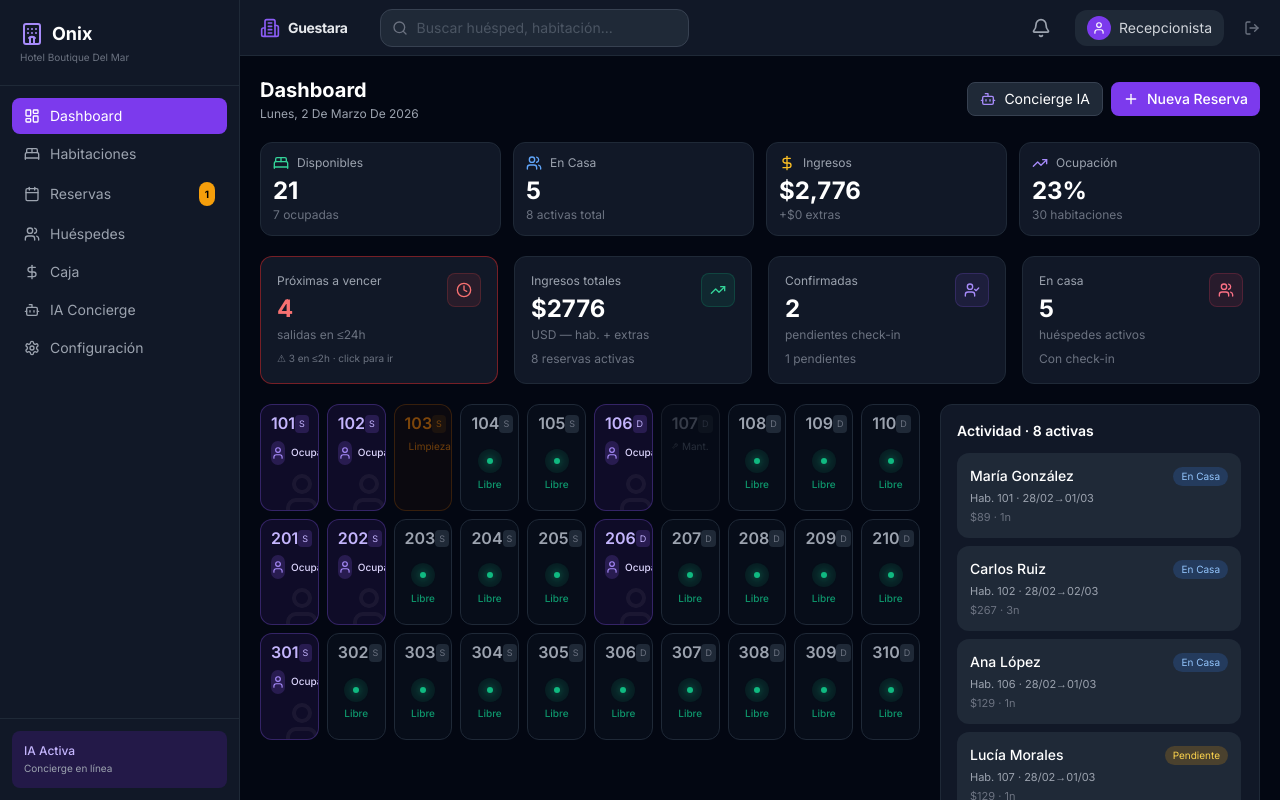
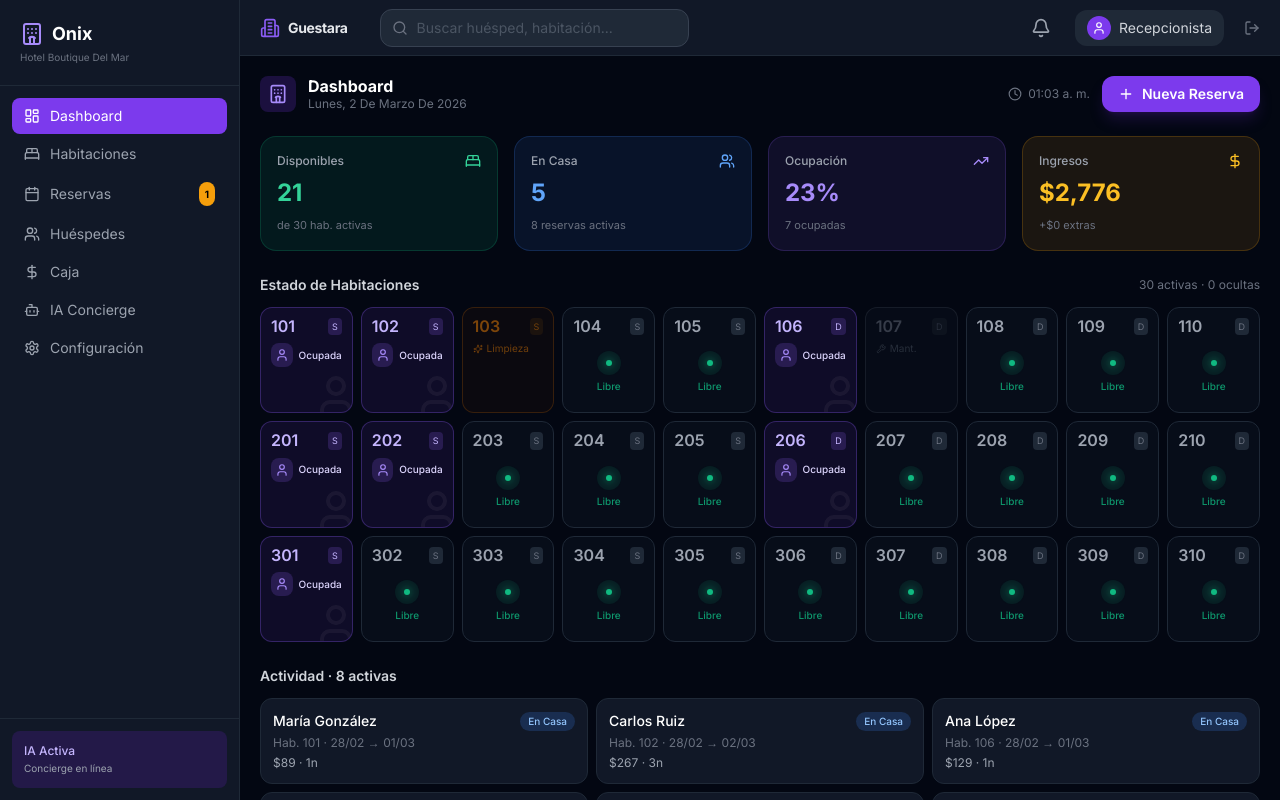
Before and after one commit to guestara-dev/guestara, a Next.js app: page / in a window 1280 px wide. Built offline with nearby package versions, Linux system fonts and the light colour scheme.

Commit message:
fix(P1+P3): dashboard filtra enabled rooms + rediseño profesional

```diff
--- a/app/page.tsx
+++ b/app/page.tsx
@@ -1,11 +1,10 @@
 'use client'
 import { useState, useEffect } from 'react'
-import StatsGrid from '@/components/StatsGrid'
 import RoomGrid from '@/components/RoomGrid'
 import ReservationModal from '@/components/ReservationModal'
 import GuestModal from '@/components/GuestModal'
 import { useStore } from '@/lib/store'
-import { Plus, Bot, TrendingUp, Users, BedDouble, DollarSign } from 'lucide-react'
+import { Plus, BedDouble, Users, DollarSign, TrendingUp, Clock, Hotel } from 'lucide-react'
 
 const statusCfg: Record<string,{label:string;cls:string}> = {
   'pending':    {label:'Pendiente',  cls:'bg-amber-500/20 text-amber-300'},
@@ -17,104 +16,141 @@ const statusCfg: Record<string,{label:string;cls:string}> = {
 
 export default function Dashboard() {
   const [showModal, setShowModal] = useState(false)
-  const { reservations, rooms, extras, setSelectedGuest, selectedRoomNumber, setSelectedRoomNumber } = useStore()
+  const { reservations, rooms, extras, hotelLogo, setSelectedGuest, selectedRoomNumber, setSelectedRoomNumber } = useStore()
+  const [mounted, setMounted] = useState(false)
+  useEffect(() => setMounted(true), [])
 
-  const active    = reservations.filter(r => !['cancelled','completed'].includes(r.status))
-  const inHouse   = reservations.filter(r => r.status === 'checked-in')
-  const available = rooms.filter(r => r.status === 'available').length
-  const occupied  = rooms.filter(r => r.status === 'occupied').length
-  const revenue   = reservations.filter(r => r.status !== 'cancelled').reduce((s,r) => s + r.amount, 0)
-  const extrasRev = (extras ?? []).reduce((s,e) => s + e.total, 0)
+  // P1 FIX: use only enabled rooms for all metrics
+  const enabledRooms  = rooms.filter(r => r.enabled !== false)
+  const active        = reservations.filter(r => !['cancelled','completed'].includes(r.status))
+  const inHouse       = reservations.filter(r => r.status === 'checked-in')
+  const available     = enabledRooms.filter(r => r.status === 'available').length
+  const occupied      = enabledRooms.filter(r => r.status === 'occupied').length
+  const occupancyPct  = enabledRooms.length > 0 ? Math.round((occupied / enabledRooms.length) * 100) : 0
+  const revenue       = reservations.filter(r => r.status !== 'cancelled').reduce((s,r) => s + r.amount, 0)
+  const extrasRev     = (extras ?? []).reduce((s,e) => s + e.total, 0)
+  const totalRevenue  = revenue + extrasRev
 
   const today = new Date().toLocaleDateString('es-CL', { weekday:'long', year:'numeric', month:'long', day:'numeric' })
+  const time  = mounted ? new Date().toLocaleTimeString('es-CL', { hour:'2-digit', minute:'2-digit' }) : '--:--'
 
   useEffect(() => { if (selectedRoomNumber) setShowModal(true) }, [selectedRoomNumber])
   const handleClose = () => { setShowModal(false); setSelectedRoomNumber(null) }
 
+  const stats = [
+    {
+      label: 'Disponibles',
+      value: available,
+      sub: `de ${enabledRooms.length} hab. activas`,
+      icon: BedDouble,
+      color: 'text-emerald-400',
+      bg: 'bg-emerald-500/10 border-emerald-500/20',
+    },
+    {
+      label: 'En Casa',
+      value: inHouse.length,
+      sub: `${active.length} reservas activas`,
+      icon: Users,
+      color: 'text-blue-400',
+      bg: 'bg-blue-500/10 border-blue-500/20',
+    },
+    {
+      label: 'Ocupación',
+      value: `${occupancyPct}%`,
+      sub: `${occupied} ocupadas`,
+      icon: TrendingUp,
+      color: 'text-violet-400',
+      bg: 'bg-violet-500/10 border-violet-500/20',
+    },
+    {
+      label: 'Ingresos',
+      value: `$${totalRevenue.toLocaleString()}`,
+      sub: `+$${extrasRev.toLocaleString()} extras`,
+      icon: DollarSign,
+      color: 'text-amber-400',
+      bg: 'bg-amber-500/10 border-amber-500/20',
+    },
+  ]
+
   return (
-    <div className="p-5 space-y-5">
-      {/* Header */}
+    <div className="flex flex-col gap-6 p-5 min-h-screen">
+
+      {/* ── TOP BAR ── */}
       <div className="flex items-center justify-between">
-        <div>
-          <h1 className="text-xl font-bold">Dashboard</h1>
-          <p className="text-gray-400 text-xs mt-0.5 capitalize">{today}</p>
+        <div className="flex items-center gap-3">
+          {hotelLogo
+            ? <img src={hotelLogo} alt="logo" className="h-9 w-9 object-contain rounded-lg" />
+            : <div className="h-9 w-9 rounded-lg bg-violet-600/20 flex items-center justify-center"><Hotel className="w-5 h-5 text-violet-400" /></div>
+          }
+          <div>
+            <h1 className="text-base font-bold leading-tight">Dashboard</h1>
+            <p className="text-xs text-gray-500 capitalize">{today}</p>
+          </div>
         </div>
-        <div className="flex gap-2">
-          <button className="flex items-center gap-2 bg-gray-800 hover:bg-gray-700 border border-gray-700 px-3 py-1.5 rounded-lg text-sm transition-colors">
-            <Bot className="w-4 h-4 text-violet-400"/>Concierge IA
-          </button>
-          <button onClick={() => setShowModal(true)}
-            className="flex items-center gap-2 bg-violet-600 hover:bg-violet-500 px-3 py-1.5 rounded-lg text-sm font-medium transition-colors">
-            <Plus className="w-4 h-4"/>Nueva Reserva
+        <div className="flex items-center gap-3">
+          <div className="flex items-center gap-1.5 text-gray-500 text-xs">
+            <Clock className="w-3.5 h-3.5" />
+            <span>{time}</span>
+          </div>
+          <button
+            onClick={() => setShowModal(true)}
+            className="flex items-center gap-2 bg-violet-600 hover:bg-violet-500 px-4 py-2 rounded-xl text-sm font-semibold transition-colors shadow-lg shadow-violet-900/30"
+          >
+            <Plus className="w-4 h-4" /> Nueva Reserva
           </button>
         </div>
       </div>
 
-      {/* Quick Stats */}
-      <div className="grid grid-cols-2 md:grid-cols-4 gap-3">
-        <div className="bg-gray-900 border border-gray-800 rounded-xl p-3">
-          <div className="flex items-center gap-2 mb-1">
-            <BedDouble className="w-4 h-4 text-emerald-400" />
-            <span className="text-xs text-gray-400">Disponibles</span>
+      {/* ── STAT CARDS ── */}
+      <div className="grid grid-cols-2 md:grid-cols-4 gap-4">
+        {stats.map(({ label, value, sub, icon: Icon, color, bg }) => (
+          <div key={label} className={`rounded-2xl border p-4 ${bg} flex flex-col gap-2`}>
+            <div className="flex items-center justify-between">
+              <span className="text-xs text-gray-400 font-medium">{label}</span>
+              <Icon className={`w-4 h-4 ${color}`} />
+            </div>
+            <p className={`text-2xl font-bold ${color}`}>{value}</p>
+            <p className="text-[11px] text-gray-500">{sub}</p>
           </div>
-          <p className="text-2xl font-bold text-white">{available}</p>
-          <p className="text-xs text-gray-500">{occupied} ocupadas</p>
-        </div>
-        <div className="bg-gray-900 border border-gray-800 rounded-xl p-3">
-          <div className="flex items-center gap-2 mb-1">
-            <Users className="w-4 h-4 text-blue-400" />
-            <span className="text-xs text-gray-400">En Casa</span>
-          </div>
-          <p className="text-2xl font-bold text-white">{inHouse.length}</p>
-          <p className="text-xs text-gray-500">{active.length} activas total</p>
-        </div>
-        <div className="bg-gray-900 border border-gray-800 rounded-xl p-3">
-          <div className="flex items-center gap-2 mb-1">
-            <DollarSign className="w-4 h-4 text-amber-400" />
-            <span className="text-xs text-gray-400">Ingresos</span>
-          </div>
-          <p className="text-2xl font-bold text-white">${revenue.toLocaleString()}</p>
-          <p className="text-xs text-gray-500">+${extrasRev.toLocaleString()} extras</p>
-        </div>
-        <div className="bg-gray-900 border border-gray-800 rounded-xl p-3">
-          <div className="flex items-center gap-2 mb-1">
-            <TrendingUp className="w-4 h-4 text-violet-400" />
-            <span className="text-xs text-gray-400">Ocupación</span>
-          </div>
-          <p className="text-2xl font-bold text-white">{rooms.length > 0 ? Math.round((occupied/rooms.length)*100) : 0}%</p>
-          <p className="text-xs text-gray-500">{rooms.length} habitaciones</p>
-        </div>
+        ))}
       </div>
 
-      <StatsGrid/>
+      {/* ── ROOM GRID ── */}
+      <div className="flex-1">
+        <div className="flex items-center justify-between mb-3">
+          <h2 className="text-sm font-semibold text-gray-300">Estado de Habitaciones</h2>
+          <span className="text-xs text-gray-500">{enabledRooms.length} activas · {rooms.filter(r=>r.enabled===false).length} ocultas</span>
+        </div>
+        <RoomGrid />
+      </div>
 
-      <div className="grid grid-cols-3 gap-5">
-        <div className="col-span-2"><RoomGrid/></div>
-        <div className="bg-gray-900 border border-gray-800 rounded-xl p-4 flex flex-col">
-          <h2 className="font-semibold text-sm mb-3">Actividad · {active.length} activas</h2>
-          <div className="space-y-2 overflow-y-auto flex-1 pr-0.5" style={{maxHeight:'520px'}}>
-            {active.map(r => (
-              <div key={r.id} onClick={() => setSelectedGuest(r)}
-                className="bg-gray-800 hover:bg-gray-700/80 rounded-xl p-3 cursor-pointer border border-transparent hover:border-gray-600 transition-colors">
+      {/* ── ACTIVITY FEED ── */}
+      {active.length > 0 && (
+        <div>
+          <h2 className="text-sm font-semibold text-gray-300 mb-3">Actividad · {active.length} activas</h2>
+          <div className="grid gap-2 md:grid-cols-2 xl:grid-cols-3">
+            {active.slice(0, 6).map(r => (
+              <div
+                key={r.id}
+                onClick={() => setSelectedGuest(r)}
+                className="bg-gray-900 hover:bg-gray-800 rounded-xl p-3 cursor-pointer border border-gray-800 hover:border-gray-700 transition-all"
+              >
                 <div className="flex items-center justify-between mb-1">
-                  <span className="text-sm font-medium truncate mr-2">{r.guest}</span>
-                  <span className={`text-[10px] px-2 py-0.5 rounded-full shrink-0 ${statusCfg[r.status].cls}`}>
+                  <span className="text-sm font-medium truncate">{r.guest}</span>
+                  <span className={`text-[10px] px-2 py-0.5 rounded-full font-medium ${statusCfg[r.status].cls}`}>
                     {statusCfg[r.status].label}
                   </span>
                 </div>
-                <p className="text-[11px] text-gray-400">Hab. {r.room} · {r.checkIn}→{r.checkOut}</p>
-                <p className="text-[11px] text-gray-500 mt-0.5">${r.amount.toLocaleString()} · {r.nights}n</p>
+                <p className="text-xs text-gray-500">Hab. {r.room} · {r.checkIn} → {r.checkOut}</p>
+                <p className="text-xs text-gray-400 mt-1">${r.amount.toLocaleString()} · {r.nights}n</p>
               </div>
             ))}
-            {active.length === 0 && (
-              <p className="text-xs text-gray-600 text-center py-8">Sin reservas activas</p>
-            )}
           </div>
         </div>
-      </div>
+      )}
 
-      {showModal && <ReservationModal onClose={handleClose} preRoomNumber={selectedRoomNumber??undefined}/>}
-      <GuestModal/>
+      {showModal && <ReservationModal onClose={handleClose} />}
+      {selectedRoomNumber && !showModal && <GuestModal onClose={handleClose} />}
     </div>
   )
 }
```
